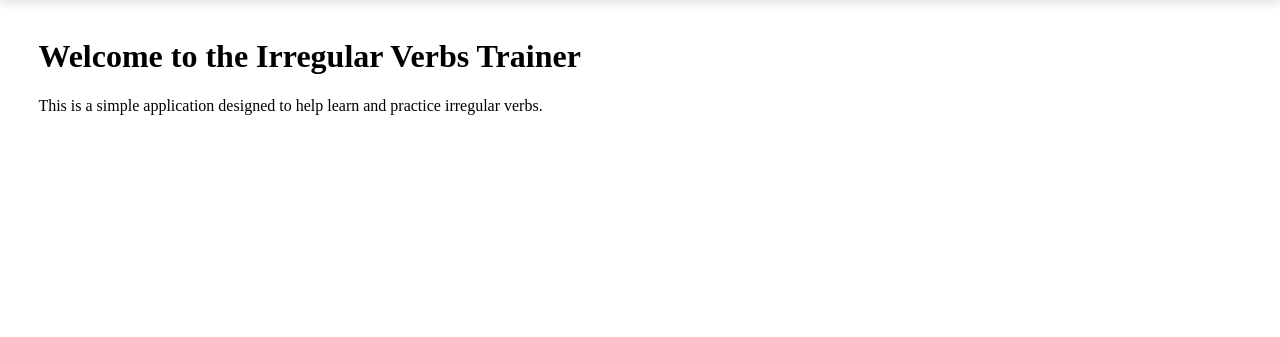
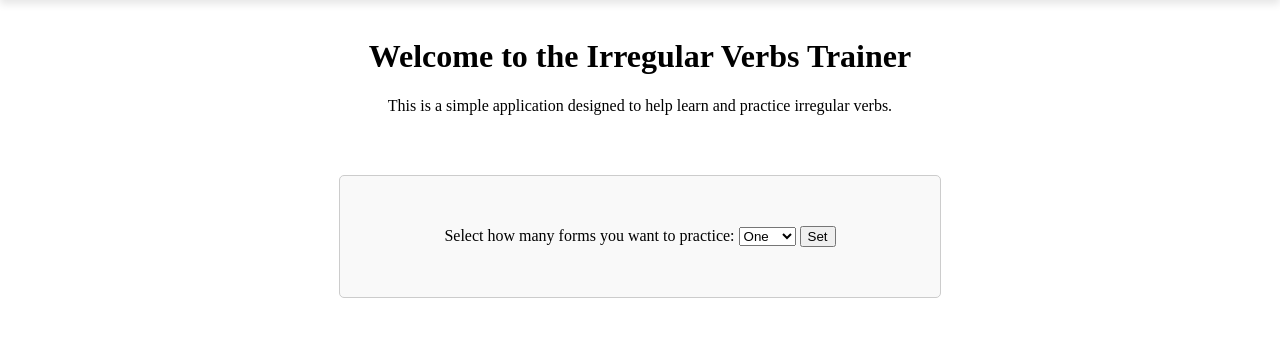
Before and after one commit to AlenKir/irrVerbsDj, a Django app: page / in a window 1280 px wide. Shown: the part 48-385 px from the top of the page. Run offline with Django 5.2, Linux system fonts and the light colour scheme.

Commit message:
session level

```diff
--- a/verbtrainer/templates/verbtrainer/index.html
+++ b/verbtrainer/templates/verbtrainer/index.html
@@ -1,6 +1,18 @@
 {% extends "base.html" %}
 
 {% block content %}
-<h1>Welcome to the Irregular Verbs Trainer</h1>
-<p>This is a simple application designed to help learn and practice irregular verbs.</p>
+<div class="center">
+    <h1>Welcome to the Irregular Verbs Trainer</h1>
+    <p>This is a simple application designed to help learn and practice irregular verbs.</p>
+    <form method="post" action="{% url 'index' %}">
+        {% csrf_token %}
+        <label for="level">Select how many forms you want to practice:</label>
+        <select id="level" name="level">
+            <option value="1" {% if level == "1" %}selected{% endif %}>One</option>
+            <option value="2" {% if level == "2" %}selected{% endif %}>Two</option>
+            <option value="3" {% if level == "3" %}selected{% endif %}>Three</option>
+        </select>
+        <button type="submit">Set</button>
+    </form>
+</div>
 {% endblock %}
--- a/verbtrainer/verbtrainer/views.py
+++ b/verbtrainer/verbtrainer/views.py
@@ -1,4 +1,12 @@
-from django.shortcuts import render
+from django.shortcuts import render, redirect
+from django.urls import reverse
+
 
 def index(request):
-    return render(request, 'verbtrainer/index.html')
+    if request.method == 'POST':
+        level = request.POST.get('level')
+        request.session['level'] = level
+        return redirect(reverse('index'))
+    level = request.session.get('level')
+    return render(request, 'verbtrainer/index.html',
+                  {'level': level})
```
